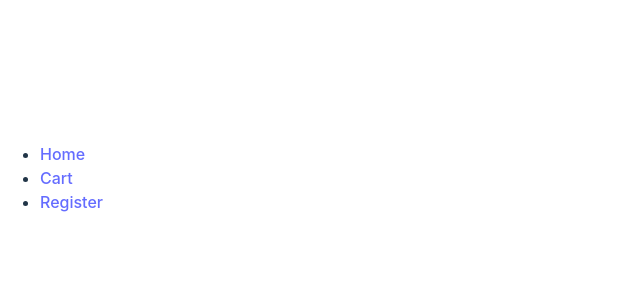
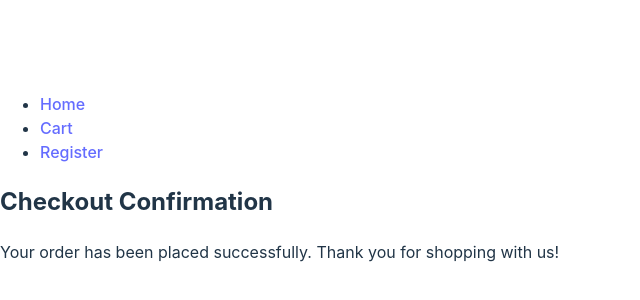
Before and after one commit to mwalterg/capstone, a React (Vite) app: page /checkout in a window 1280 px wide. Before the commit this address had no page. Shown: the part 222-522 px from the top of the page, without its empty margins (0-640 px from the left). Built offline with nearby package versions, Linux system fonts and the light colour scheme.

Commit message:
checkout page added

```diff
--- a/src/App.jsx
+++ b/src/App.jsx
@@ -2,6 +2,7 @@ import React from 'react';
 import { Routes, Route } from 'react-router-dom';
 import ProductListPage from './pages/ProductListPage';
 import ProductDetailsPage from './pages/ProductDetailsPage';
+import CheckoutPage from './pages/CheckoutPage';
 import CartPage from './pages/CartPage';
 import RegistrationPage from './pages/RegistrationPage';
 import Navbar from './components/Navbar';
@@ -18,7 +19,7 @@ function App() {
         <Route path="/product/:id" element={<ProductDetailsPage />} />
         <Route path="/cart" element={<CartPage />} />
         <Route path="/register" element={<RegistrationPage />} />
-        {/*<Route path="/checkout" element={<CheckoutPage />} />*/}
+        <Route path="/checkout" element={<CheckoutPage />} />
       </Routes>
     </CartProvider>
   );
--- a/src/components/LoginForm.jsx
+++ b/src/components/LoginForm.jsx
@@ -1,5 +1,5 @@
 import React, { useState } from 'react';
-import { loginUser } from '../components/Api'; // Import your login API function
+import { loginUser } from '../components/Api';
 
 function LoginForm() {
   const [formData, setFormData] = useState({
--- a/src/pages/CartPage.jsx
+++ b/src/pages/CartPage.jsx
@@ -1,8 +1,10 @@
 import React from 'react';
 import { useCart } from '../components/CartContext';
+import { useNavigate } from 'react-router-dom';
 
 function CartPage() {
   const { cart, updateCartItemQuantity, removeFromCart } = useCart();
+  const navigate = useNavigate();
 
   const handleQuantityChange = (itemId, newQuantity) => {
     updateCartItemQuantity(itemId, newQuantity);
@@ -14,6 +16,11 @@ function CartPage() {
 
   // Calculate the total price of items in the cart
   const total = cart.reduce((acc, item) => acc + item.price * item.quantity, 0);
+
+  const handleCheckout = () => {
+    // Navigate to the CheckoutPage when the "Checkout" button is clicked
+    navigate('/checkout');
+  };
 
   return (
     <div>
@@ -33,6 +40,7 @@ function CartPage() {
         ))}
       </ul>
       <p>Total: ${total.toFixed(2)}</p>
+      <button onClick={handleCheckout}>Checkout</button>
     </div>
   );
 }
--- a/src/pages/CheckoutPage.jsx
+++ b/src/pages/CheckoutPage.jsx
@@ -0,0 +1,12 @@
+import React from 'react';
+
+function CheckoutPage() {
+  return (
+    <div>
+      <h2>Checkout Confirmation</h2>
+      <p>Your order has been placed successfully. Thank you for shopping with us!</p>
+    </div>
+  );
+}
+
+export default CheckoutPage;
--- a/src/pages/ProductListPage.jsx
+++ b/src/pages/ProductListPage.jsx
@@ -27,7 +27,6 @@ function ProductListPage() {
     ? products.filter((product) => product.category === selectedCategory)
     : products;
 
-  // Apply sorting if a sort option is selected
   if (selectedSort === 'price-asc') {
     filteredProducts = filteredProducts.sort((a, b) => a.price - b.price);
   } else if (selectedSort === 'price-desc') {
```
Also changed, not shown: src/components/CartItem.jsx (deleted), src/components/Checkout.jsx (deleted), src/components/Header.jsx (deleted).
